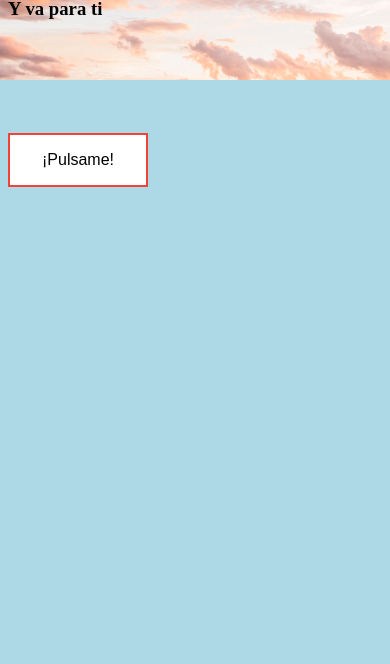
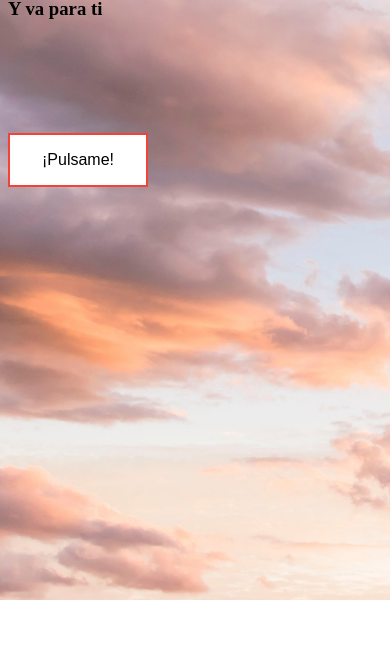
Before and after one commit to ayrtoncu/Peomas, a plain HTML site: page index.html in a window 390 px wide. Shown: the part 180-844 px from the top of the page. Drawn offline with Linux system fonts and the light colour scheme.

```diff
--- a/style.css
+++ b/style.css
@@ -54,9 +54,9 @@
   font-size: 20px;
   width: 350px;
 }
-@media only screen and (max-width: 600px) {
+@media only screen and (max-width: 500px) {
   body {
-    background-color: lightblue;
+    background-size:300%;
   }
 }
 #boton{
```
